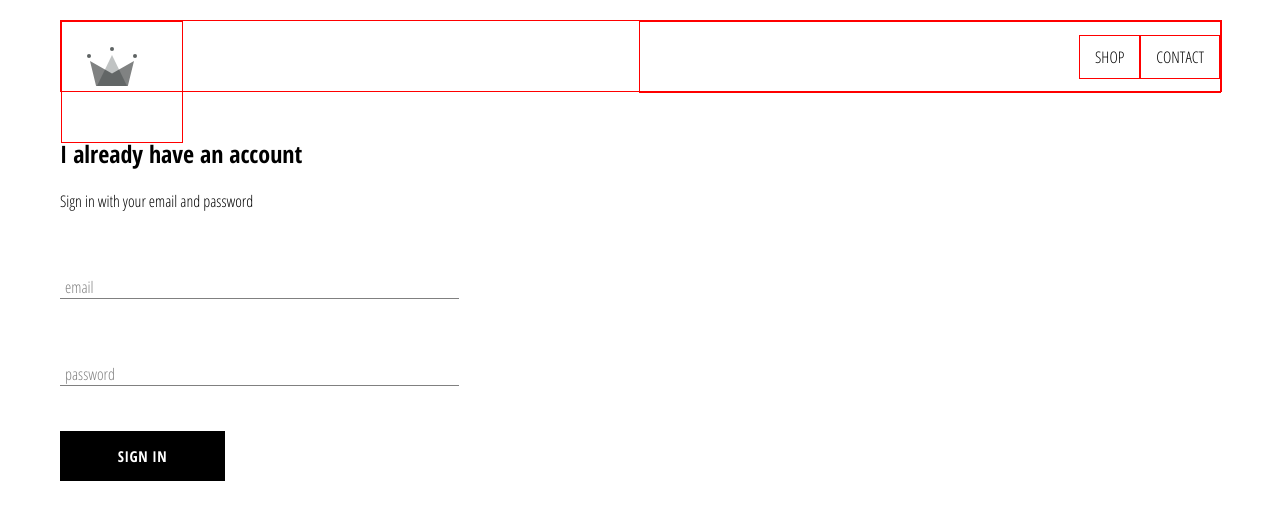
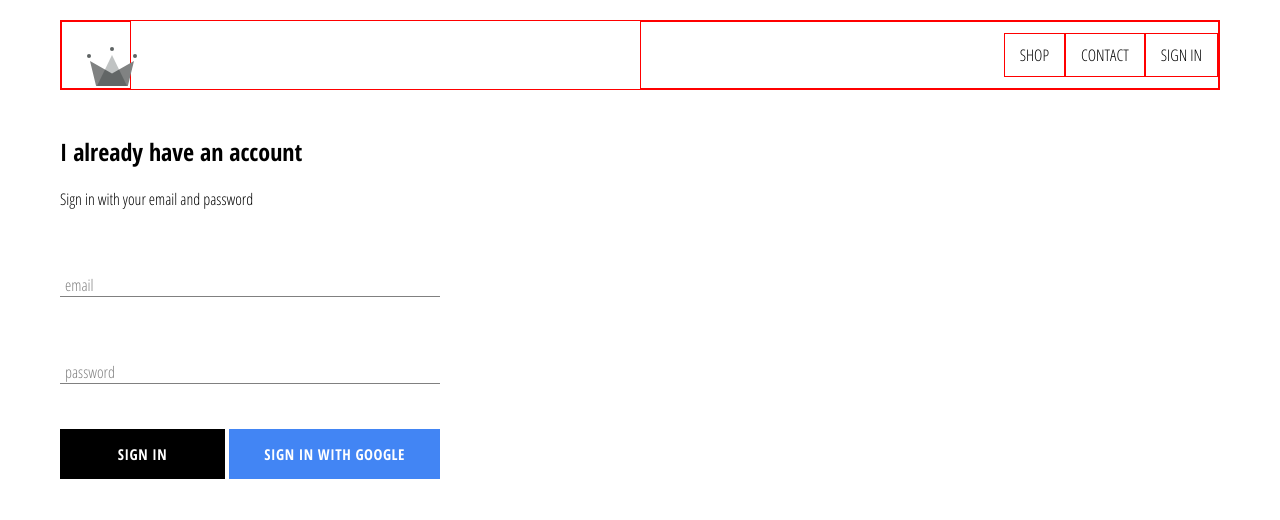
Before and after one commit to daanjiri/ecomercio, a React (Create React App) app: page /signin in a window 1280 px wide. Shown: the top 520 px of the page. Built offline with nearby package versions, Linux system fonts and the light colour scheme; no server answers.

Commit message:
integrated firebase in app, create sign in with google

```diff
--- a/package.json
+++ b/package.json
@@ -6,6 +6,7 @@
     "@testing-library/jest-dom": "^4.2.4",
     "@testing-library/react": "^9.3.2",
     "@testing-library/user-event": "^7.1.2",
+    "firebase": "^7.19.0",
     "node-sass": "^4.14.1",
     "react": "^16.13.1",
     "react-dom": "^16.13.1",
--- a/src/App.css
+++ b/src/App.css
@@ -7,3 +7,7 @@
     text-decoration: none;
     color: black
 }
+
+*{
+    box-sizing: border-box;
+}
--- a/src/App.js
+++ b/src/App.js
@@ -5,11 +5,32 @@
 import ShopPage from './pages/shop/shop.component.jsx';
 import Header from './components/header/header.component.jsx';
 import SignInAndSignUpPage from './pages/sign-in-and-sign-up/sign-in-and-sign-up.component.jsx';
+import {auth} from './firebase/firebase.utils';
 
-function App() {
+class App extends React.Component {
+
+  constructor(){
+    super();
+    this.state={
+      currentUser: null
+    }
+  }
+  unsubscribeFromAuth= null;
+
+  componentDidMount(){
+    this.unsubscribeFromAuth = auth.onAuthStateChanged(user=>{
+      this.setState({currentUser: user});
+      console.log(user);
+    })
+  }
+
+  componentWillUnmount(){
+    this.unsubscribeFromAuth();
+  }
+  render(){
     return (
       <div >
-      <Header/>
+        <Header currentUser={this.state.currentUser}/>
         <Switch>
            <Route  exact path='/' component={HomePage}/>
            <Route   path='/shop' component={ShopPage}/>
@@ -17,7 +38,11 @@
 
         </Switch>
       </div>
-  );
+
+    )
+
+  }
+
 }
 
 export default App;
--- a/src/components/custom-button/custom-button.component.jsx
+++ b/src/components/custom-button/custom-button.component.jsx
@@ -2,8 +2,11 @@
 
 import './custom-button.styles.scss';
 
-const CustomButton =({children, ...otherProps})=>(
-    <button className='custom-button' {...otherProps}>
+const CustomButton =({children, isGoogleSignIn ,...otherProps})=>(
+    <button
+    className={`${isGoogleSignIn? 'google-sign-in': ''} custom-button`}
+    {...otherProps}
+    >
        {children}
     </button>
 )
--- a/src/components/custom-button/custom-button.styles.scss
+++ b/src/components/custom-button/custom-button.styles.scss
@@ -19,4 +19,14 @@
         color: black;
         border: 1px solid black
     }
+
+    &.google-sign-in{
+        background-color: #4285f4;
+        color: white;
+
+        &:hover{
+            background-color: #357ae8;
+            border: none;
+        }
+    }
 }
--- a/src/components/header/header.component.jsx
+++ b/src/components/header/header.component.jsx
@@ -2,8 +2,9 @@
 import './header.styles.scss'
 import {Link} from 'react-router-dom';
 import {ReactComponent as Logo} from '../../assets/crown.svg';
+import {auth} from '../../firebase/firebase.utils.js';
 
-const Header=()=>(
+const Header=({currentUser})=>(
     <div className='header'>
        <Link  className= 'logo-container' to='/'>
            <Logo className='logo'/>
@@ -11,7 +12,13 @@
        <div className='options'>
            <Link className='option' to='/shop'>SHOP</Link>
            <Link className='option' to='/shop'>CONTACT</Link>
+           {
+               currentUser ?
+               <div className='option'onClick={()=>auth.signOut()}>SIGN OUT</div>
+               :
+               <Link className= 'option' to='/signin'>SIGN IN</Link>
 
+           }
        </div>
     </div>
 )
--- a/src/components/header/header.styles.scss
+++ b/src/components/header/header.styles.scss
@@ -23,6 +23,7 @@
 
         .option{
          padding: 10px 15px;
+         cursor: pointer;
          border: 1px solid red;
         }
 
--- a/src/components/sign-in/sign-in.component.jsx
+++ b/src/components/sign-in/sign-in.component.jsx
@@ -3,6 +3,8 @@
 import './sign-in.styles.scss';
 import FormInput from '../form-input/form-input.component';
 import CustomButton from '../custom-button/custom-button.component';
+
+import {signInWithGoogle} from '../../firebase/firebase.utils.js';
 
 class SignIn extends React.Component{
     constructor(props){
@@ -53,7 +55,15 @@
                    label="password"
                    required
                    />
+                   <div className= 'buttons'>
                    <CustomButton type="submit" > SIGN IN </CustomButton>
+                   <CustomButton
+                   onClick={signInWithGoogle}
+                   isGoogleSignIn
+                   >
+                   SIGN IN WITH GOOGLE
+                   </CustomButton>
+                   </div>
                </form>
 
             </div>
--- a/src/components/sign-in/sign-in.styles.scss
+++ b/src/components/sign-in/sign-in.styles.scss
@@ -1,5 +1,5 @@
 .sign-in{
-    width: 30vw;
+    width: 380px;
     display: flex;
     flex-direction: column;
 
@@ -7,4 +7,8 @@
         margin:10px 0;
     }
 
+    .buttons{
+        display:flex;
+        justify-content: space-between;
+    }
 }
--- /dev/null
+++ b/src/firebase/firebase.utils.js
@@ -0,0 +1,25 @@
+import firebase from 'firebase/app';
+import 'firebase/firestore';
+import 'firebase/auth';
+
+const config = {
+    apiKey: "AIzaSyAgQnSSmXF7_U7yDvA9jnL9YHzm95e2-yY",
+    authDomain: "ecomercio-db.firebaseapp.com",
+    databaseURL: "https://ecomercio-db.firebaseio.com",
+    projectId: "ecomercio-db",
+    storageBucket: "ecomercio-db.appspot.com",
+    messagingSenderId: "312130042371",
+    appId: "1:312130042371:web:17b6ceaae0a483691e2c36",
+    measurementId: "G-V7L6BZDGHR"
+  };
+
+  firebase.initializeApp(config);
+
+  export const auth = firebase.auth();
+  export const firestore=firebase.firestore();
+
+  const provider = new firebase.auth.GoogleAuthProvider();
+  provider.setCustomParameters({prompt: 'select_account'})
+  export const signInWithGoogle = () => auth.signInWithPopup(provider);
+
+  export default firebase;
```
Also changed, not shown: 1 other file (tests, documents, lock files or other folders). Lines whose indentation alone changed are shown as unchanged.
